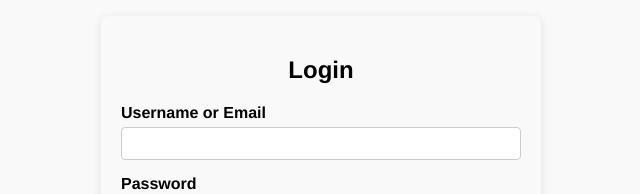
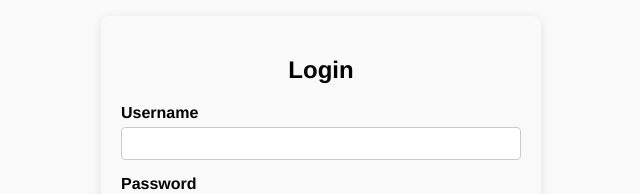
Before and after one commit to lollipop6370/project-store, a Vue app in the folder store_vue/: page /login in a window 1280 px wide. Shown: the part 184-378 px from the top of the page, without its empty margins (319-959 px from the left). Built offline with nearby package versions, Linux system fonts and the light colour scheme.

Commit message:
修改錯誤顯示內容

```diff
--- a/store_vue/src/page/Login.vue
+++ b/store_vue/src/page/Login.vue
@@ -3,7 +3,7 @@
       <h2>Login</h2>
       <form @submit.prevent="loginUser">
         <div class="form-group">
-          <label for="username">Username or Email</label>
+          <label for="username">Username</label>
           <input type="text" id="username" v-model="user.username" required />
         </div>
         <div class="form-group">
```
